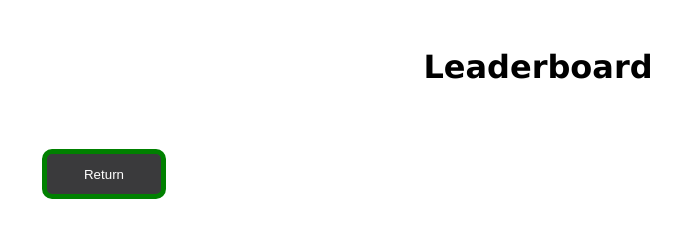
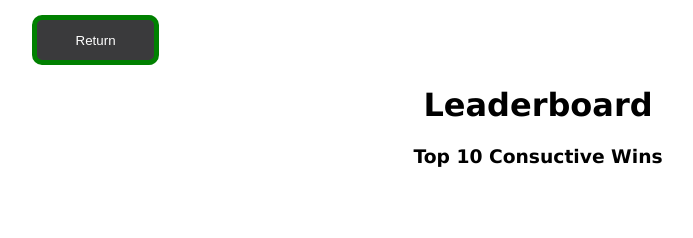
Before and after one commit to sohpha/wordle, a plain HTML site: page leaderboard.html in a window 1280 px wide. Shown: the whole page, without its empty margins (102-795 px from the left). Drawn offline with Linux system fonts and the light colour scheme; no server answers.

Commit message:
added leaderboard

```diff
--- a/leaderboard.css
+++ b/leaderboard.css
@@ -1,11 +1,12 @@
 body {
     font-family: 'Poppins', 'Lucida Sans', 'Lucida Sans Regular', 'Lucida Grande', 'Lucida Sans Unicode', Geneva, Verdana, sans-serif;
     background-color: white;
-    margin: 20px;
+    margin-top: 0;
+
 }
-h1{
+h1, h3{
     text-align: center;
-    margin: 3rem 3rem;
+    /* margin: 3rem 3rem; */
 
 }
 
--- a/leaderboard.html
+++ b/leaderboard.html
@@ -15,16 +15,19 @@
 </head>
 
 <body>
+     <!-- Return button -->
+     <button id="returnButton">Return</button>
+    <div>
     <h1>Leaderboard</h1>
-    <!-- Return button -->
-    <button id="returnButton">Return</button>
+    <h3>Top 10 Consuctive Wins</h3>
+
 
 
     <table id="streakTable">
 
     </table>
 
-
+</div>
 
 
 
```
